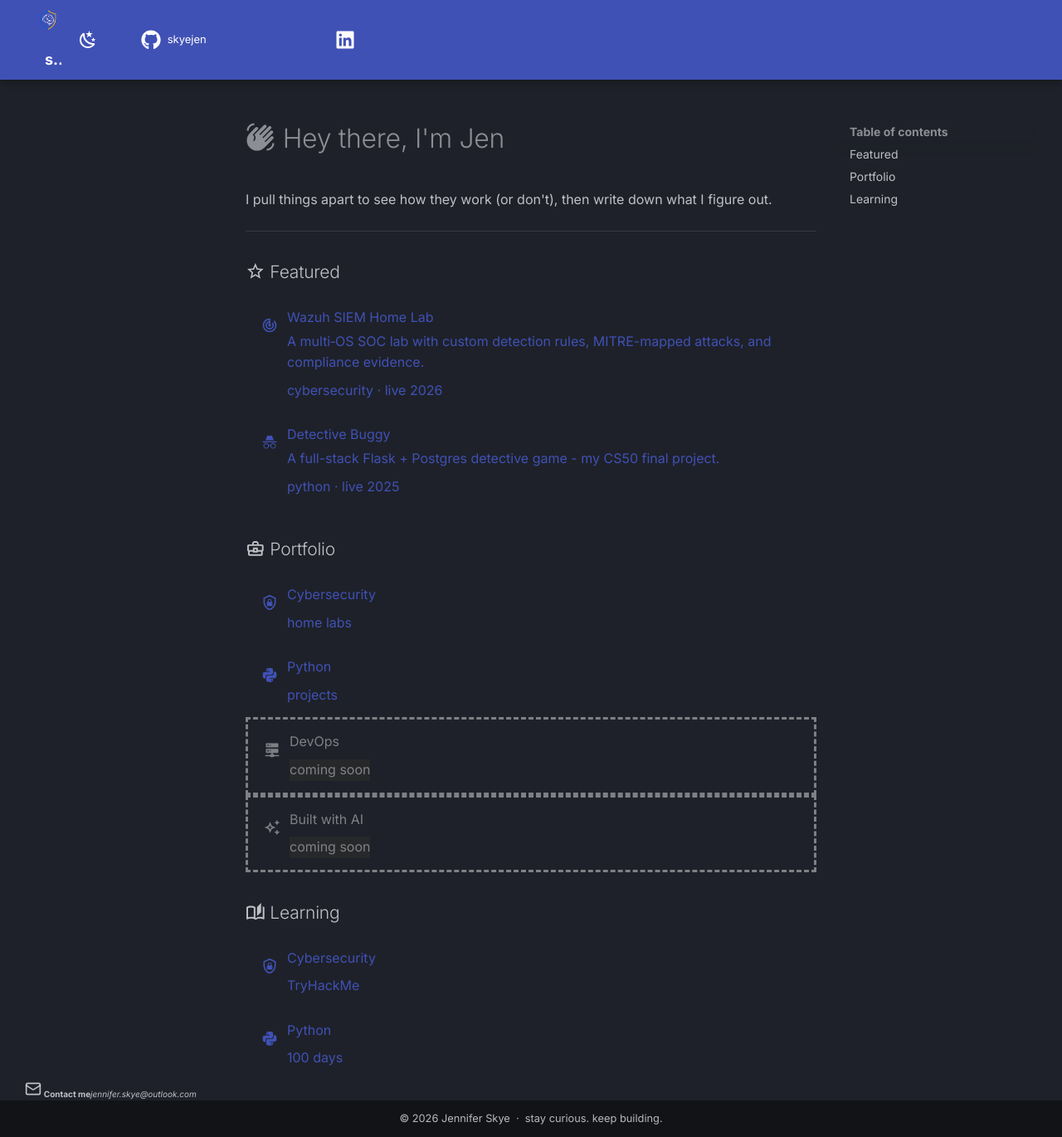
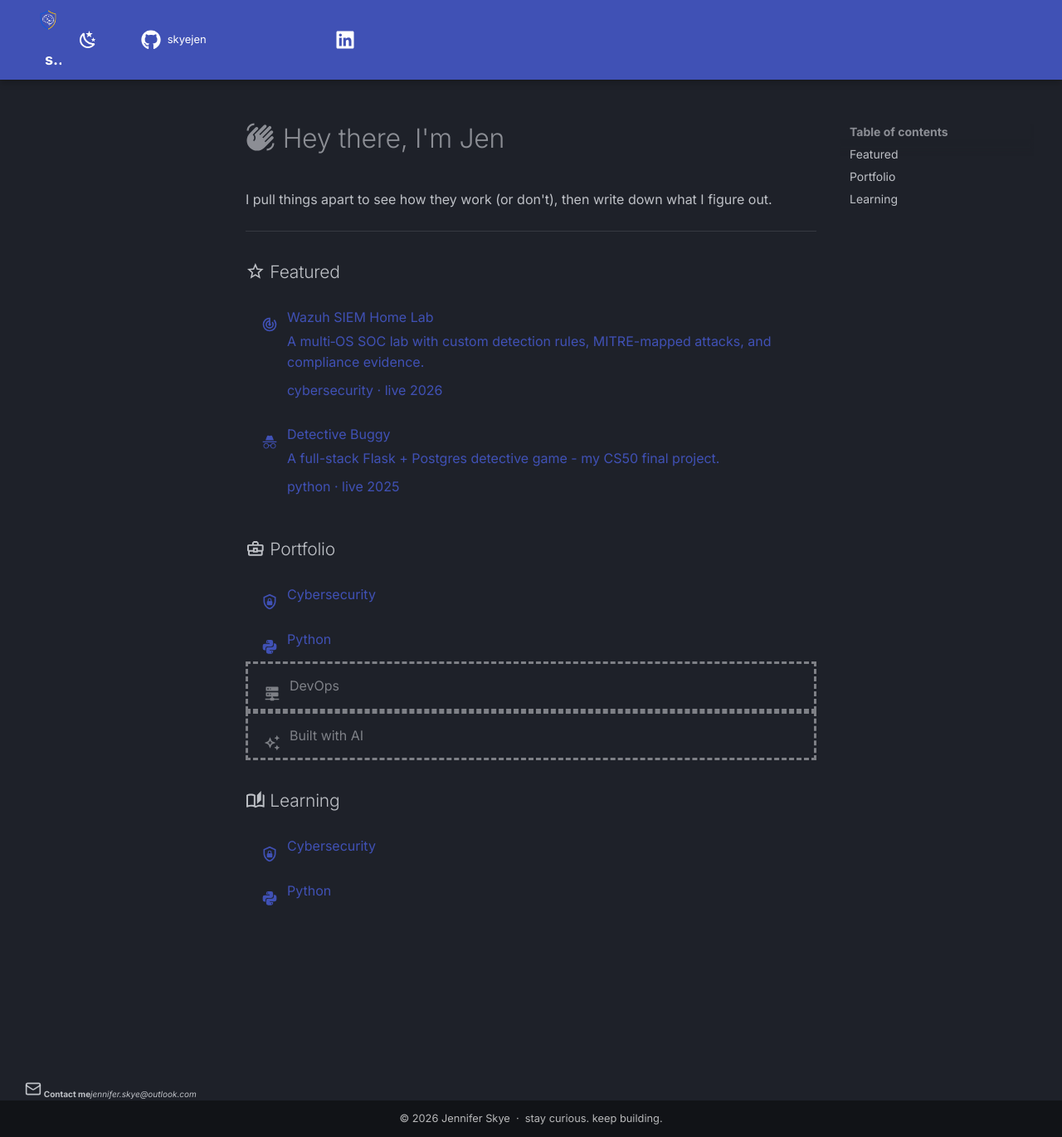
Before and after one commit to skyejen/skyejen.github.io, an MkDocs documentation site: the page built from docs/index.md, in a window 1280 px wide and 1370 px high. Shown: the whole window at 83% size. Built offline with MkDocs 1.6.1 and Material for MkDocs 9.7.7, drawn with Linux system fonts in a browser that asks for light colours.

Commit message:
redesign: align icons, uniform compact hubs, drop coming-soon text

```diff
--- a/docs/index.md
+++ b/docs/index.md
@@ -32,25 +32,21 @@ I pull things apart to see how they work (or don't), then write down what I figu
 <a class="sj-card sj-card--row" href="https://skyejen.github.io/cybersecurity/portfolio/" markdown="span">
 <span class="sj-card-icon">:material-shield-lock-outline:</span>
 <span class="sj-card-title">Cybersecurity</span>
-<span class="sj-card-meta">home labs</span>
 </a>
 
 <a class="sj-card sj-card--row" href="detective-buggy/" markdown="span">
 <span class="sj-card-icon">:material-language-python:</span>
 <span class="sj-card-title">Python</span>
-<span class="sj-card-meta">projects</span>
 </a>
 
 <div class="sj-card sj-card--row sj-card--soon" markdown="span">
 <span class="sj-card-icon">:material-server-network:</span>
 <span class="sj-card-title">DevOps</span>
-<span class="sj-card-meta">coming soon</span>
 </div>
 
 <div class="sj-card sj-card--row sj-card--soon" markdown="span">
 <span class="sj-card-icon">:material-creation-outline:</span>
 <span class="sj-card-title">Built with AI</span>
-<span class="sj-card-meta">coming soon</span>
 </div>
 
 </div>
@@ -62,13 +58,11 @@ I pull things apart to see how they work (or don't), then write down what I figu
 <a class="sj-card sj-card--row" href="https://skyejen.github.io/cybersecurity/learning/" markdown="span">
 <span class="sj-card-icon">:material-shield-lock-outline:</span>
 <span class="sj-card-title">Cybersecurity</span>
-<span class="sj-card-meta">TryHackMe</span>
 </a>
 
 <a class="sj-card sj-card--row" href="https://skyejen.github.io/100-days-of-python/" markdown="span">
 <span class="sj-card-icon">:material-language-python:</span>
 <span class="sj-card-title">Python</span>
-<span class="sj-card-meta">100 days</span>
 </a>
 
 </div>
--- a/docs/stylesheets/local.css
+++ b/docs/stylesheets/local.css
@@ -105,9 +105,9 @@
 /* Icon: fixed square, top-aligned with the title. !important beats Material's own
    SVG sizing, which was collapsing the width to 0 (max-height:100% in the cell). */
 .sj-card--row .sj-card-icon {
-  grid-row: 1 / -1;
-  align-self: start;
-  margin: 0.1rem 0 0 !important;
+  grid-row: 1;
+  align-self: center;
+  margin: -3px 0 0 !important;   /* lift to offset bottom-heavy glyphs */
   display: flex !important;
   align-items: center;
   justify-content: center;
```
